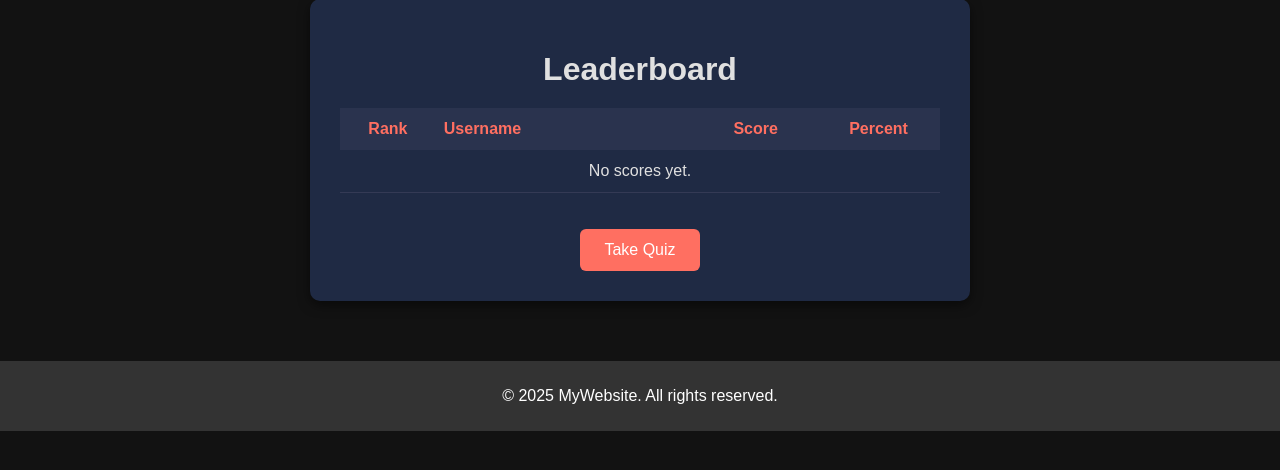
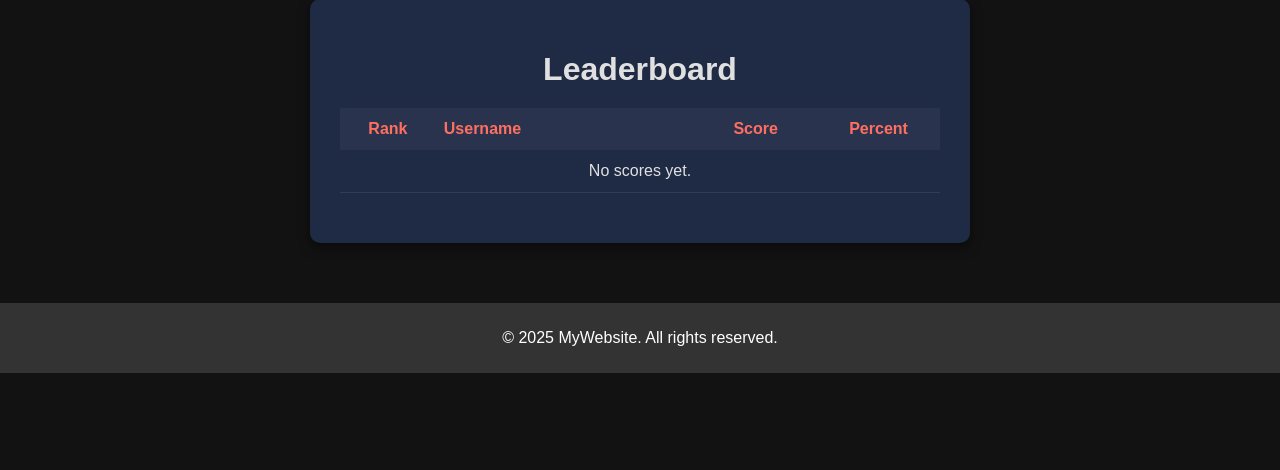
Before and after one commit to M-Uways-S/CS3IP-Individual-Project, a PHP site: page /leaderboard.php in a window 1280 px wide. Shown: the part 140-610 px from the top of the page. Run offline with PHP 8.4, Linux system fonts and the light colour scheme; the visitor is signed in with stand-in values (Sample User, id 1); data that the repository does not hold is empty.

Commit message:
Update leaderboard.php
took out button not needed

```diff
--- a/leaderboard.php
+++ b/leaderboard.php
@@ -98,7 +98,7 @@ $conn->close();
         <?php endif; ?>
       </tbody>
     </table>
-    <a href="quiz.php" class="btn primary">Take Quiz</a>
+
   </div>
 
   <footer>
```
